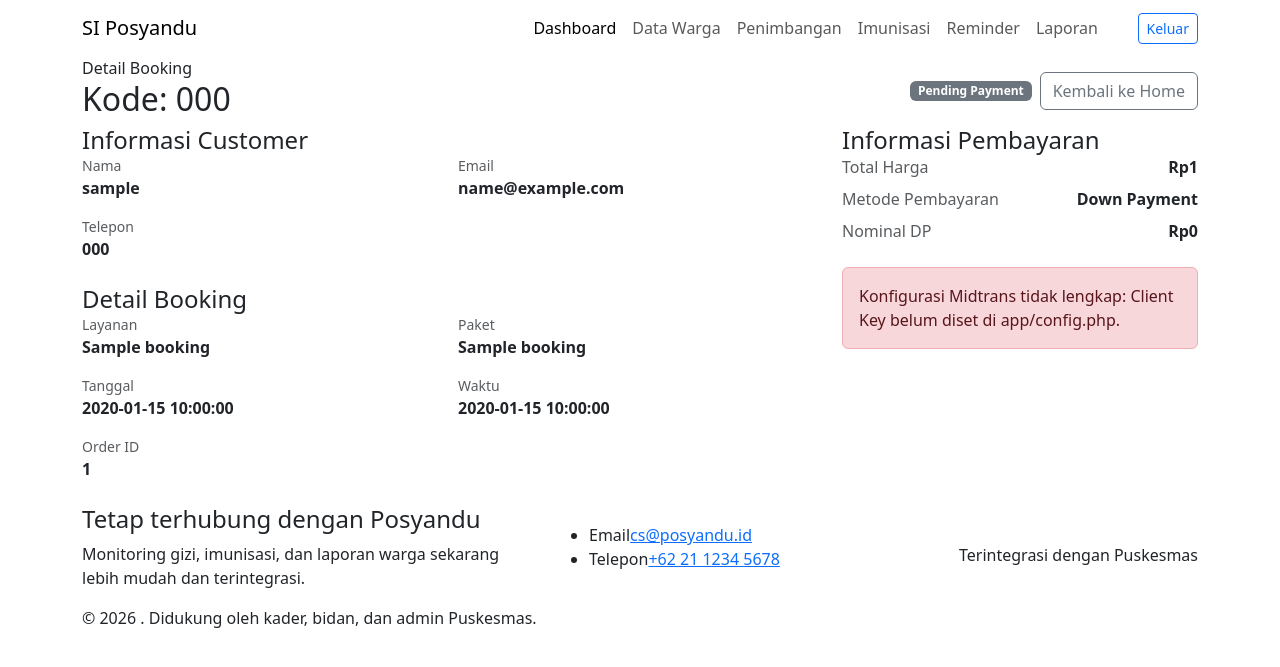
After one commit to Elwass/SIPosyandu.git.io, a PHP site: the page made by app/Views/booking/detail.php in a window 1280 px wide. The commit adds this page. Shown: the top 667 px of the page. Run offline with PHP 8.4, Linux system fonts and the light colour scheme; tables that the repository leaves empty hold one stand-in row (values such as "Sample post"); the template is opened without the code that fills it: most values are stand-ins (such as "Sample title", 1, 10 or a date in 2020); data that the repository does not hold is empty.

Commit message:
Add booking detail page with Midtrans payments

```diff
--- a/app/Controllers/MidtransWebhookController.php
+++ b/app/Controllers/MidtransWebhookController.php
@@ -21,7 +21,8 @@ class MidtransWebhookController
             return;
         }
 
-        $serverKey = config('midtrans.server_key', '');
+        $appConfig = require __DIR__ . '/../config.php';
+        $serverKey = $appConfig['midtrans']['server_key'] ?? '';
         if ($serverKey === '') {
             http_response_code(500);
             echo 'Server key missing';
--- a/app/Controllers/OrderController.php
+++ b/app/Controllers/OrderController.php
@@ -120,7 +120,8 @@ class OrderController
         $order = $this->orders->find($orderId);
         $orderItems = $this->orders->items($orderId);
         $snapToken = $tokenData['token'];
-        $clientKey = config('midtrans.client_key', '');
+        $appConfig = require __DIR__ . '/../config.php';
+        $clientKey = $appConfig['midtrans']['client_key'] ?? '';
         include __DIR__ . '/../Views/patient/checkout_payment.php';
     }
 
--- /dev/null
+++ b/app/Views/booking/detail.php
@@ -0,0 +1,225 @@
+<?php
+$appConfig = require __DIR__ . '/../../config.php';
+$midtransClientKey = $appConfig['midtrans']['client_key'] ?? '';
+$midtransSnapBase = !empty($appConfig['midtrans']['is_production'])
+    ? 'https://app.midtrans.com'
+    : 'https://app.sandbox.midtrans.com';
+$status = strtolower($booking['payment_status'] ?? 'pending');
+
+$badgeClass = [
+    'paid' => 'success',
+    'failed' => 'danger',
+    'pending' => 'warning',
+][$status] ?? 'secondary';
+?>
+<?php include __DIR__ . '/../layouts/header.php'; ?>
+<section class="section">
+    <div class="container">
+        <div class="section-header d-flex justify-content-between align-items-center flex-wrap gap-2">
+            <div>
+                <span class="section-eyebrow">Detail Booking</span>
+                <h2 class="section-title">Kode: <?= htmlspecialchars($booking['booking_code']) ?></h2>
+            </div>
+            <div class="d-flex align-items-center gap-2">
+                <span class="badge text-bg-<?= $badgeClass ?>" id="status-badge">
+                    <?= $status === 'paid' ? 'Paid' : ($status === 'failed' ? 'Failed' : 'Pending Payment') ?>
+                </span>
+                <a class="btn btn-outline-secondary" href="<?= url('/') ?>">Kembali ke Home</a>
+            </div>
+        </div>
+
+        <div class="row g-4">
+            <div class="col-lg-8">
+                <div class="surface-card mb-4">
+                    <div class="surface-header d-flex justify-content-between align-items-center">
+                        <h4 class="mb-0">Informasi Customer</h4>
+                    </div>
+                    <div class="surface-body">
+                        <div class="row g-3">
+                            <div class="col-md-6">
+                                <div class="text-muted small">Nama</div>
+                                <div class="fw-semibold"><?= htmlspecialchars($booking['user_name']) ?></div>
+                            </div>
+                            <div class="col-md-6">
+                                <div class="text-muted small">Email</div>
+                                <div class="fw-semibold"><?= htmlspecialchars($booking['email']) ?></div>
+                            </div>
+                            <div class="col-md-6">
+                                <div class="text-muted small">Telepon</div>
+                                <div class="fw-semibold"><?= htmlspecialchars($booking['phone']) ?></div>
+                            </div>
+                        </div>
+                    </div>
+                </div>
+
+                <div class="surface-card mb-4">
+                    <div class="surface-header">
+                        <h4 class="mb-0">Detail Booking</h4>
+                    </div>
+                    <div class="surface-body">
+                        <div class="row g-3">
+                            <div class="col-md-6">
+                                <div class="text-muted small">Layanan</div>
+                                <div class="fw-semibold"><?= htmlspecialchars($booking['service_name']) ?></div>
+                            </div>
+                            <div class="col-md-6">
+                                <div class="text-muted small">Paket</div>
+                                <div class="fw-semibold"><?= htmlspecialchars($booking['package_name'] ?? '-') ?></div>
+                            </div>
+                            <div class="col-md-6">
+                                <div class="text-muted small">Tanggal</div>
+                                <div class="fw-semibold"><?= htmlspecialchars($booking['booking_date']) ?></div>
+                            </div>
+                            <div class="col-md-6">
+                                <div class="text-muted small">Waktu</div>
+                                <div class="fw-semibold"><?= htmlspecialchars($booking['booking_time']) ?></div>
+                            </div>
+                            <div class="col-md-6">
+                                <div class="text-muted small">Order ID</div>
+                                <div class="fw-semibold" id="order-id-text"><?= htmlspecialchars($booking['order_id']) ?></div>
+                            </div>
+                        </div>
+                    </div>
+                </div>
+            </div>
+
+            <div class="col-lg-4">
+                <div class="surface-card">
+                    <div class="surface-header d-flex justify-content-between align-items-center">
+                        <h4 class="mb-0">Informasi Pembayaran</h4>
+                    </div>
+                    <div class="surface-body">
+                        <div class="d-flex justify-content-between mb-2">
+                            <span class="text-muted">Total Harga</span>
+                            <span class="fw-semibold">Rp<?= number_format((float) $booking['total_price'], 0, ',', '.') ?></span>
+                        </div>
+                        <div class="d-flex justify-content-between mb-2">
+                            <span class="text-muted">Metode Pembayaran</span>
+                            <span class="fw-semibold">Down Payment</span>
+                        </div>
+                        <div class="d-flex justify-content-between mb-4">
+                            <span class="text-muted">Nominal DP</span>
+                            <span class="fw-semibold">Rp<?= number_format((float) $booking['down_payment'], 0, ',', '.') ?></span>
+                        </div>
+                        <?php if (trim($midtransClientKey) === ''): ?>
+                            <div class="alert alert-danger">Konfigurasi Midtrans tidak lengkap: Client Key belum diset di app/config.php.</div>
+                        <?php else: ?>
+                            <div class="d-grid gap-2">
+                                <button class="btn btn-primary" id="pay-button" <?= $status === 'paid' ? 'disabled' : '' ?>>Lanjutkan Pembayaran</button>
+                                <button class="btn btn-outline-secondary" id="refresh-status">Refresh Status</button>
+                            </div>
+                            <div class="small text-muted mt-2" id="payment-message"></div>
+                        <?php endif; ?>
+                    </div>
+                </div>
+            </div>
+        </div>
+    </div>
+</section>
+<?php if (trim($midtransClientKey) !== ''): ?>
+<script>
+    const bookingCode = '<?= htmlspecialchars($booking['booking_code'], ENT_QUOTES) ?>';
+    const statusBadge = document.getElementById('status-badge');
+    const payButton = document.getElementById('pay-button');
+    const refreshButton = document.getElementById('refresh-status');
+    const paymentMessage = document.getElementById('payment-message');
+
+    function setStatus(status) {
+        let text = 'Pending Payment';
+        let badge = 'text-bg-warning';
+        if (status === 'paid') {
+            text = 'Paid';
+            badge = 'text-bg-success';
+        } else if (status === 'failed') {
+            text = 'Failed';
+            badge = 'text-bg-danger';
+        }
+        statusBadge.textContent = text;
+        statusBadge.className = 'badge ' + badge;
+        if (status === 'paid' && payButton) {
+            payButton.disabled = true;
+        }
+    }
+
+    async function startPayment() {
+        if (!payButton) return;
+        payButton.disabled = true;
+        paymentMessage.textContent = 'Memulai pembayaran...';
+        try {
+            const response = await fetch('<?= url('?action=booking-pay&code=') ?>' + encodeURIComponent(bookingCode), {
+                method: 'POST',
+                headers: {
+                    'Content-Type': 'application/json',
+                    'Accept': 'application/json'
+                }
+            });
+            const data = await response.json();
+            if (!response.ok || !data.token) {
+                throw new Error(data.error || 'Gagal memulai pembayaran');
+            }
+
+            window.snap.pay(data.token, {
+                onSuccess: function () {
+                    setStatus('paid');
+                    paymentMessage.textContent = 'Pembayaran berhasil.';
+                },
+                onPending: function () {
+                    setStatus('pending');
+                    paymentMessage.textContent = 'Pembayaran masih menunggu penyelesaian.';
+                },
+                onError: function () {
+                    setStatus('failed');
+                    paymentMessage.textContent = 'Terjadi kesalahan pada pembayaran.';
+                },
+                onClose: function () {
+                    paymentMessage.textContent = 'Popup ditutup sebelum menyelesaikan pembayaran.';
+                    payButton.disabled = false;
+                }
+            });
+        } catch (err) {
+            payButton.disabled = false;
+            paymentMessage.textContent = err.message;
+        }
+    }
+
+    async function refreshStatus() {
+        if (!refreshButton) return;
+        refreshButton.disabled = true;
+        paymentMessage.textContent = 'Memeriksa status pembayaran...';
+        try {
+            const response = await fetch('<?= url('?action=booking-check-status&code=') ?>' + encodeURIComponent(bookingCode), {
+                method: 'POST',
+                headers: {
+                    'Accept': 'application/json'
+                }
+            });
+            const data = await response.json();
+            if (!response.ok || !data.status) {
+                throw new Error(data.error || 'Gagal memeriksa status');
+            }
+            setStatus(data.status);
+            paymentMessage.textContent = 'Status terbaru: ' + data.status.toUpperCase();
+        } catch (err) {
+            paymentMessage.textContent = err.message;
+        } finally {
+            refreshButton.disabled = false;
+        }
+    }
+
+    if (payButton) {
+        payButton.addEventListener('click', (e) => {
+            e.preventDefault();
+            startPayment();
+        });
+    }
+
+    if (refreshButton) {
+        refreshButton.addEventListener('click', (e) => {
+            e.preventDefault();
+            refreshStatus();
+        });
+    }
+</script>
+<script src="<?= htmlspecialchars($midtransSnapBase) ?>/snap/snap.js" data-client-key="<?= htmlspecialchars($midtransClientKey) ?>"></script>
+<?php endif; ?>
+<?php include __DIR__ . '/../layouts/footer.php'; ?>
```
Also changed, not shown: app/Controllers/BookingController.php (added, +146 -0 lines), app/Controllers/CheckoutController.php (+7 -6 lines), app/Controllers/PaymentController.php (+4 -3 lines), app/Database.php (+22 -1 lines), app/Libraries/Midtrans.php (+6 -8 lines), app/Views/patient/checkout.php (+13 -2 lines), public/index.php (+24 -0 lines).
